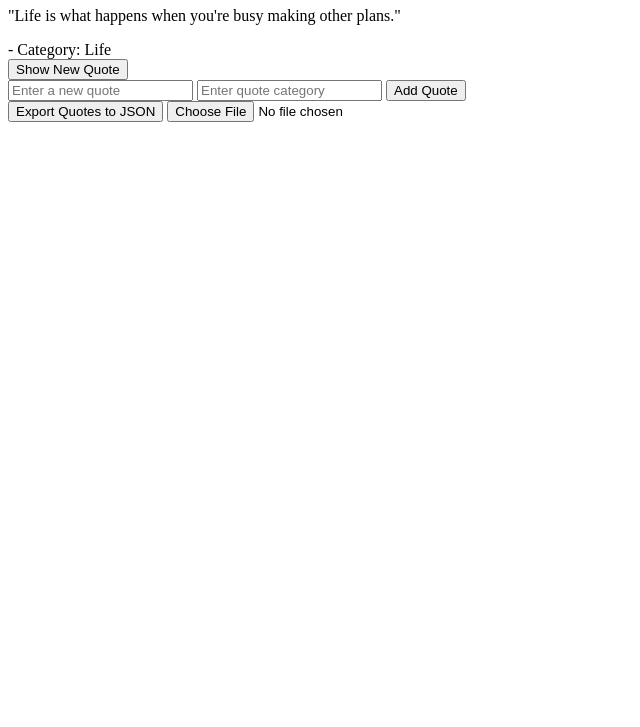
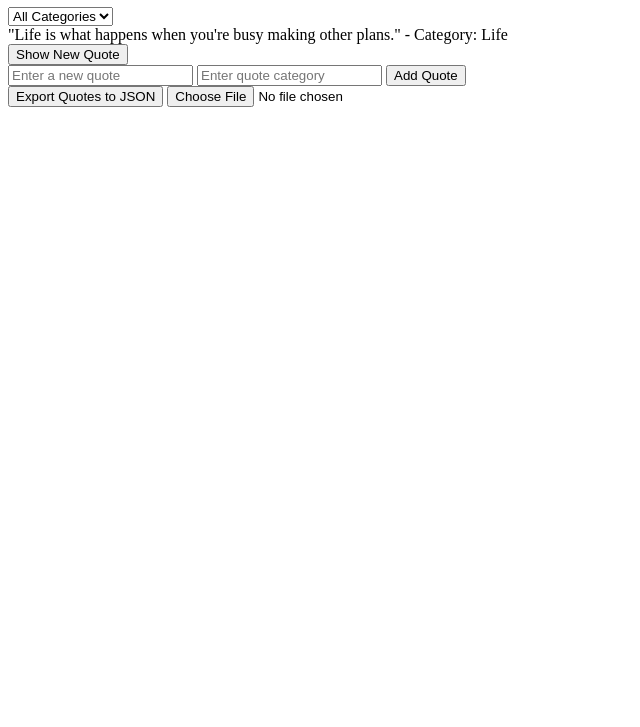
Before and after one commit to DunamisDon/alx_fe_javascript, a plain HTML site: page dom-manipulation/index.html in a window 1280 px wide. Shown: the part 73-800 px from the top of the page, without its empty margins (0-640 px from the left). Drawn offline with Linux system fonts and the light colour scheme.

Commit message:
Integrated Local Storage, Session Storage, and JSON Import/Export to script and tweaked HTML accordingly

```diff
--- a/dom-manipulation/index.html
+++ b/dom-manipulation/index.html
@@ -7,6 +7,12 @@
 </head>
 <body>
   <h1>Dynamic Quote Generator</h1>
+
+  <!-- Dropdown to filter quotes by category -->
+  <select id="categoryFilter" onchange="filterQuotes()">
+    <option value="all">All Categories</option>
+    <!-- Dynamically populated categories -->
+  </select>
 
   <!-- This will display the current quote -->
   <div id="quoteDisplay"></div>
--- a/dom-manipulation/script.js
+++ b/dom-manipulation/script.js
@@ -1,4 +1,5 @@
 let quotes = [];
+let categories = [];
 
 // Function to load quotes from local storage or initialize with default quotes
 function loadQuotes() {
@@ -12,6 +13,7 @@ function loadQuotes() {
       { text: "Get busy living or get busy dying.", category: "Inspiration" }
     ];
   }
+  populateCategories();  // Populate categories after loading quotes
 }
 
 // Function to save the current quotes array to local storage
@@ -21,25 +23,16 @@ function saveQuotes() {
 
 // Function to display a random quote from the array
 function showRandomQuote() {
+  const filteredQuotes = getFilteredQuotes();  // Get quotes based on filter
+  if (filteredQuotes.length === 0) {
+    alert("No quotes available for this category.");
+    return;
+  }
+  const randomIndex = Math.floor(Math.random() * filteredQuotes.length);
+  const randomQuote = filteredQuotes[randomIndex];
+
   const quoteDisplay = document.getElementById('quoteDisplay');
-
-  // Clear any existing content inside quoteDisplay
-  quoteDisplay.innerHTML = "";
-
-  // Get a random quote
-  const randomIndex = Math.floor(Math.random() * quotes.length);
-  const randomQuote = quotes[randomIndex];
-
-  // Create new elements dynamically
-  const quoteTextElement = document.createElement('p');
-  quoteTextElement.textContent = `"${randomQuote.text}"`;
-
-  const quoteCategoryElement = document.createElement('span');
-  quoteCategoryElement.textContent = ` - Category: ${randomQuote.category}`;
-
-  // Append the new elements to the quoteDisplay
-  quoteDisplay.appendChild(quoteTextElement);
-  quoteDisplay.appendChild(quoteCategoryElement);
+  quoteDisplay.innerHTML = `"${randomQuote.text}" - Category: ${randomQuote.category}`;
 
   // Store the last viewed quote in session storage
   sessionStorage.setItem('lastViewedQuote', JSON.stringify(randomQuote));
@@ -50,23 +43,13 @@ function createAddQuoteForm() {
   const newQuoteText = document.getElementById('newQuoteText').value;
   const newQuoteCategory = document.getElementById('newQuoteCategory').value;
 
-  // Simple validation to check if both fields are filled
   if (newQuoteText.trim() !== "" && newQuoteCategory.trim() !== "") {
-    // Add the new quote to the array
     quotes.push({ text: newQuoteText, category: newQuoteCategory });
-
-    // Clear input fields after adding the quote
     document.getElementById('newQuoteText').value = "";
     document.getElementById('newQuoteCategory').value = "";
-
-    // Save updated quotes to local storage
     saveQuotes();
-
-    // Optionally, show a confirmation message
-    alert("Quote added successfully!");
-
-    // Display the new quote directly after adding
-    showRandomQuote();  // Immediately show the added quote
+    populateCategories();  // Update categories with any new ones
+    showRandomQuote();
   } else {
     alert("Please enter both quote and category.");
   }
@@ -78,20 +61,7 @@ function loadLastViewedQuote() {
   if (lastQuote) {
     const quote = JSON.parse(lastQuote);
     const quoteDisplay = document.getElementById('quoteDisplay');
-
-    // Clear any existing content inside quoteDisplay
-    quoteDisplay.innerHTML = "";
-
-    // Create new elements dynamically
-    const quoteTextElement = document.createElement('p');
-    quoteTextElement.textContent = `"${quote.text}"`;
-
-    const quoteCategoryElement = document.createElement('span');
-    quoteCategoryElement.textContent = ` - Category: ${quote.category}`;
-
-    // Append the new elements to the quoteDisplay
-    quoteDisplay.appendChild(quoteTextElement);
-    quoteDisplay.appendChild(quoteCategoryElement);
+    quoteDisplay.innerHTML = `"${quote.text}" - Category: ${quote.category}`;
   }
 }
 
@@ -100,17 +70,11 @@ function exportToJsonFile() {
   const dataStr = JSON.stringify(quotes);
   const blob = new Blob([dataStr], { type: 'application/json' });
   const url = URL.createObjectURL(blob);
-
-  // Create a temporary link to trigger the download
   const downloadLink = document.createElement('a');
   downloadLink.href = url;
   downloadLink.download = 'quotes.json';
-
-  // Trigger the download
   document.body.appendChild(downloadLink);
   downloadLink.click();
-
-  // Clean up the temporary link
   document.body.removeChild(downloadLink);
 }
 
@@ -121,16 +85,50 @@ function importFromJsonFile(event) {
     const importedQuotes = JSON.parse(event.target.result);
     quotes.push(...importedQuotes);
     saveQuotes();
+    populateCategories();
     alert('Quotes imported successfully!');
-    showRandomQuote();  // Show an updated random quote after import
+    showRandomQuote();
   };
-  fileReader.readAsText(event.target.files[0]);
+}
+
+// Function to dynamically populate categories in the dropdown
+function populateCategories() {
+  categories = [...new Set(quotes.map(quote => quote.category))];  // Using map to extract unique categories
+  const categoryFilter = document.getElementById('categoryFilter');
+  categoryFilter.innerHTML = `<option value="all">All Categories</option>`;  // Reset options
+  categories.forEach(category => {
+    const option = document.createElement('option');
+    option.value = category;
+    option.textContent = category;
+    categoryFilter.appendChild(option);
+  });
+  const lastSelectedCategory = localStorage.getItem('selectedCategory');
+  if (lastSelectedCategory) {
+    categoryFilter.value = lastSelectedCategory;
+  }
+}
+
+// Function to filter quotes based on selected category
+function filterQuotes() {
+  const selectedCategory = document.getElementById('categoryFilter').value;
+  localStorage.setItem('selectedCategory', selectedCategory);  // Save selected category to local storage
+  showRandomQuote();  // Display quote based on current filter
+}
+
+// Function to get quotes based on the current category filter
+function getFilteredQuotes() {
+  const selectedCategory = document.getElementById('categoryFilter').value;
+  if (selectedCategory === "all") {
+    return quotes;  // Show all quotes if 'all' is selected
+  } else {
+    return quotes.filter(quote => quote.category === selectedCategory);
+  }
 }
 
 // Event listener for "Show New Quote" button
 document.getElementById('newQuote').addEventListener('click', showRandomQuote);
 
-// Load quotes from local storage and display a random quote or the last viewed quote from session storage on page load
+// Load quotes from local storage and display the last viewed quote or a random quote
 window.onload = function() {
   loadQuotes();
   loadLastViewedQuote() || showRandomQuote();
```
